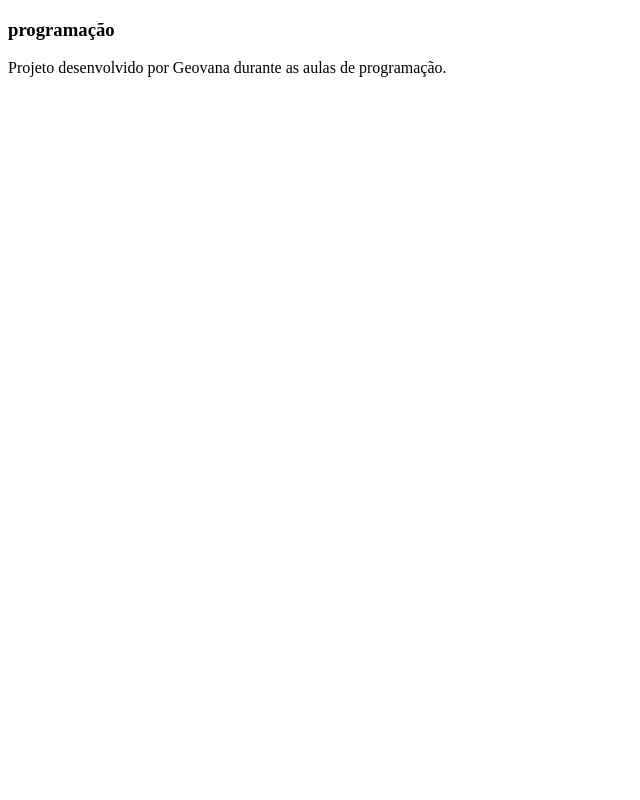
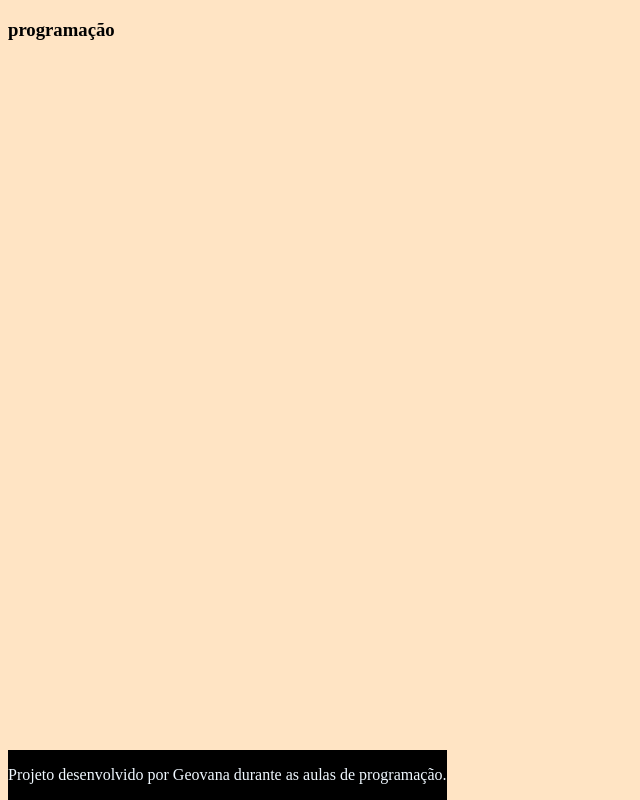
Before and after one commit to geovanadepaula/cartoes-de-memoria-, a plain HTML site: page index.html in a window 1280 px wide. Shown: the whole page, without its empty margins (0-640 px from the left). Drawn offline with Linux system fonts and the light colour scheme; files that its build step writes are made by us from their sources.

Commit message:
background-color

```diff
--- a/assets/style.css
+++ b/assets/style.css
@@ -0,0 +1,10 @@
+body{
+    background-color: bisque;
+}
+
+footer{
+    background-color: black;
+    color: aliceblue;
+    position: fixed;
+    bottom: 0;
+}
--- a/index.html
+++ b/index.html
@@ -3,6 +3,7 @@
 <head>
     <meta charset="UTF-8">
     <meta name="viewport" content="width=device-width, initial-scale=1.0">
+    <link rel="stylesheet" href="asset/style.css">
     <title>Cartões de memória</title>
 </head>
 <body>
```
